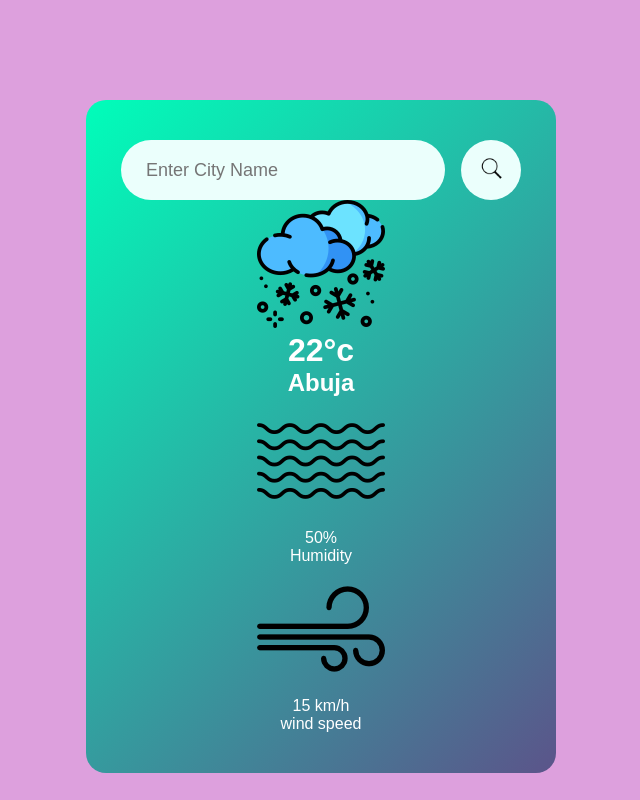
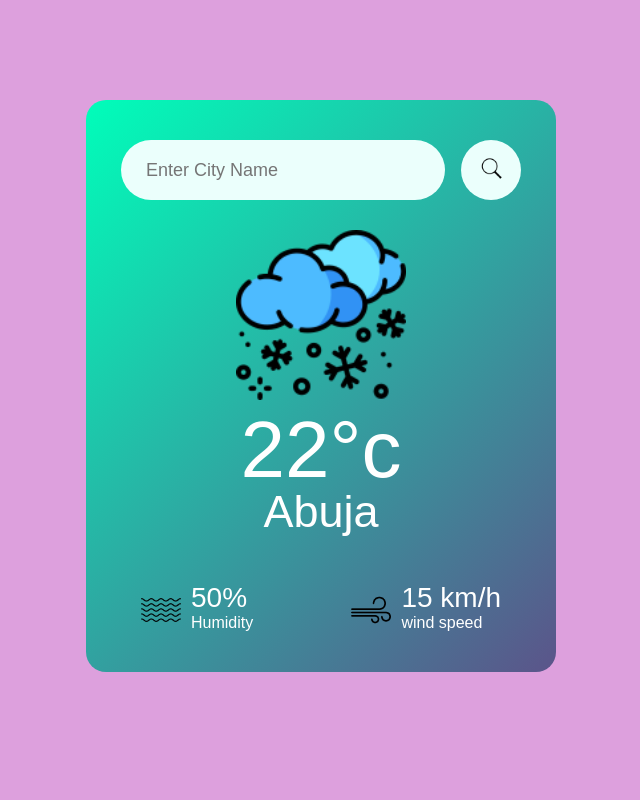
Before and after one commit to Suulayman5/Weather-App, a plain HTML site: page index.html in a window 1280 px wide. Shown: the whole page, without its empty margins (319-959 px from the left). Drawn offline with Linux system fonts and the light colour scheme.

Commit message:
added css

```diff
--- a/style.css
+++ b/style.css
@@ -47,3 +47,38 @@ body{
 .search button img{
     width: 23px;
 }
+.weather-icon{
+    width: 170px;
+    margin-top: 30px;
+}
+.weather h1{
+    font-size: 80px;
+    font-weight: 500;
+}
+.weather h2{
+    font-size: 45px;
+    font-weight: 400;
+    margin-top: -10px;
+}
+.detail{
+    display: flex;
+    align-items: center;
+    justify-content: space-between;
+    padding: 0 20px;
+    margin-top: 50px;
+}
+.col{
+    display: flex;
+    align-items: center;
+    text-align: left;
+}
+.col img{
+    width: 40px;
+    margin-right: 10px;
+}
+.humidity,
+.wind{
+    font-size: 28px;
+    margin-top: -6px;
+
+}
```
